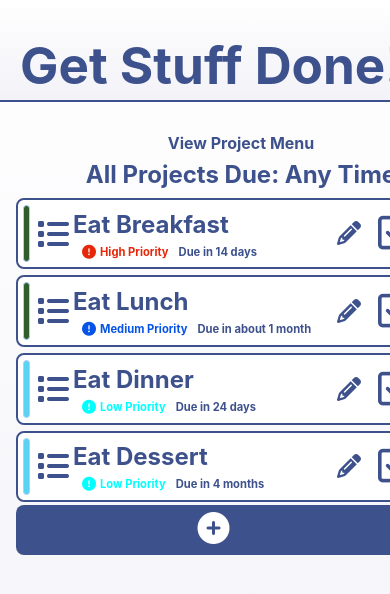
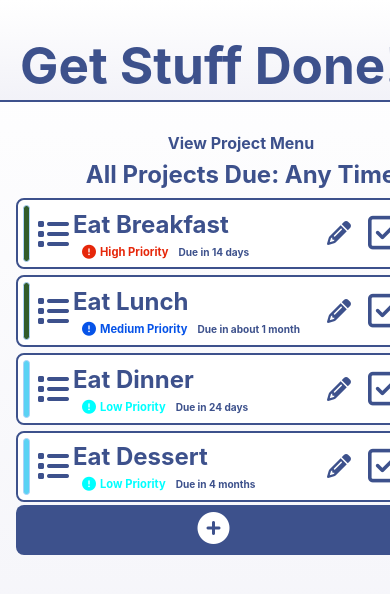
Before and after one commit to RinkM/Odin11-ToDoList-Vite, a React (Vite) app: page / in a window 390 px wide. Shown: the top 594 px of the page. Built offline with nearby package versions, Linux system fonts and the light colour scheme.

Commit message:
resize and rdy for dist. ignore console.log

```diff
--- a/src/index.css
+++ b/src/index.css
@@ -246,6 +246,9 @@ button:focus-visible {
   align-items: start;
   font-size: .7rem;
 }
+.taskDeadline{
+
+}
 
 .taskBody{
   margin: 5px 0px;
@@ -471,7 +474,7 @@ input{
   }
 
   .taskContainer{
-    max-width: 395px;
+    max-width: 90%;
   }
   #taskFormDiv{
     max-width: 395px;
@@ -496,6 +499,11 @@ input{
 
   }
 
+  .taskDeadline{
+    font-size: .9em;
+
+  }
+
   #toDoList{
     grid-area: 2 / 1 / 3 / 3;
     border-radius: 8px;
@@ -515,7 +523,7 @@ input{
 
 .taskInfoContainer {
   display: grid;
-  grid-template-columns: 5px 45px 255px 80px;
+  grid-template-columns: 5px 45px 245px 80px;
 }
 
 #toDoName, #description {
--- a/src/objectFactory.jsx
+++ b/src/objectFactory.jsx
@@ -22,7 +22,7 @@ const TaskFactory = (values, activeProject) => {
     taskObject.dueDate = new Date(values.deadline+"T23:59:59")}
 
     const finalTaskObject = Object.assign(taskObject, activeProject)
-    console.log(finalTaskObject)
+
     return finalTaskObject
     }
 
@@ -53,7 +53,7 @@ const ProjectFactory = (values, projectLibrary) => {
     projectColor:projectColors[index],
     canDelete:true
   }
-  console.log("Factory - projectInfo:",project)
+  // console.log("Factory - projectInfo:",project)
 
 
 
--- a/src/projectComponents/DisplayProjects.jsx
+++ b/src/projectComponents/DisplayProjects.jsx
@@ -8,7 +8,8 @@ import FilterProjectBtns from "./FilterProjectBtns";
 
 
 
-const loadLocalProjectLibrary = ()=>{console.log((projectLibrary[0]))
+const loadLocalProjectLibrary = ()=>{
+  // console.log((projectLibrary[0]))
   if (!localStorage.projectLibrary){
     return projectLibrary[0]
   } else {const projectLibrary = JSON.parse(localStorage.projectLibrary)
--- a/src/projectComponents/FilterTimeBtns.jsx
+++ b/src/projectComponents/FilterTimeBtns.jsx
@@ -31,11 +31,11 @@ const FilterTimeBtns = (props) =>{
   const updateTimeFilter = (DaysListItem)=>{
     setDeadlineFilter(DaysListItem)
     highlightProjectBtn(DaysListItem)
-    console.log("DaysListItem", DaysListItem)
+    // console.log("DaysListItem", DaysListItem)
   }
 
   const highlightProjectBtn = (filter)=> {
-    console.log(filter)
+    // console.log(filter)
     const activeFilter = document.getElementById("timeFilterBtn"+filter.reactID)
     const projectList = [...document.getElementById("dateFilterContainer").children]
     projectList.forEach(button => button.classList.remove("activeProject"))
--- a/src/projectComponents/FormProject.jsx
+++ b/src/projectComponents/FormProject.jsx
@@ -26,7 +26,7 @@ const FormProject = (props)=>{
     projects.push(project);
     localStorage.setItem("projectLibrary", JSON.stringify(projects));
     setProjects([...projects]);
-    console.log(project)
+    // console.log(project)
   }
 
   const formik = useFormik({
@@ -36,7 +36,7 @@ const FormProject = (props)=>{
   onSubmit: (values, {resetForm}) => {
     showAddProjectBtn()
     const project = TaskFactory.ProjectFactory(values, projects)
-    console.log(values);
+    // console.log(values);
     addProject(project);
     const form = document.getElementById("formProject")
     form.classList.add("hidden")
--- a/src/taskComponents/AddTaskBtn.jsx
+++ b/src/taskComponents/AddTaskBtn.jsx
@@ -18,7 +18,7 @@
       const form = document.getElementById("formDiv")
       form.classList.add("hidden")
     }catch {
-        console.log("formAddTask Error - no formDiv. Should occur on first load")
+        console.log("formAddTask Error - no formDiv. This should occur on first load")
     }finally {}
     return(
         <button className="flex iconBtn" id = "newTaskBtn" onClick={()=>showForm()}>
--- a/src/taskComponents/DisplayList.jsx
+++ b/src/taskComponents/DisplayList.jsx
@@ -15,8 +15,8 @@ const DisplayList = (props) =>{
     const daySort = () => {
       const today = Date.now();
       const days = differenceInCalendarDays(props.item.dueDate, today);
-      console.log("daystildue", days)
-      console.log("activeprojcect time", deadlineFilter)
+      // console.log("daystildue", days)
+      // console.log("activeprojcect time", deadlineFilter)
       if (deadlineFilter.filter == "Any Time"){
         return true
       } else if (days >= deadlineFilter.filter) {
--- a/src/taskComponents/FormEditTask.jsx
+++ b/src/taskComponents/FormEditTask.jsx
@@ -13,7 +13,7 @@ const FormEditTask = (props)=>{
 
 
   const editButton = (taskProps)=>{
-    console.log("taskObject",taskProps)
+    // console.log("taskObject",taskProps)
     const task = document.getElementById("taskContainer"+taskProps.reactKey)
     const taskInfo = document.getElementById("taskInfo"+taskProps.reactKey)
     const taskEditForm = document.getElementById("taskForm"+taskProps.reactKey)
@@ -55,7 +55,7 @@ const FormEditTask = (props)=>{
   onSubmit: values => {
 
     hideForm()
-    console.log(values)
+    // console.log(values)
 
 
     editItem(values);
--- a/src/taskComponents/TaskHeader.jsx
+++ b/src/taskComponents/TaskHeader.jsx
@@ -15,7 +15,7 @@ const TaskHeader = (props) =>{
 
 
   const editButton = (taskProps)=>{
-    console.log("taskObject",taskProps)
+    // console.log("taskObject",taskProps)
     const task = document.getElementById("taskContainer"+taskProps.reactKey)
     const taskInfo = document.getElementById("taskInfo"+taskProps.reactKey)
     const taskEditForm = document.getElementById("taskForm"+taskProps.reactKey)
```
Also changed, not shown: src/projectComponents/FilterProjectBtns.jsx (+4 -4 lines), 1 other file (tests, documents, lock files or other folders).
